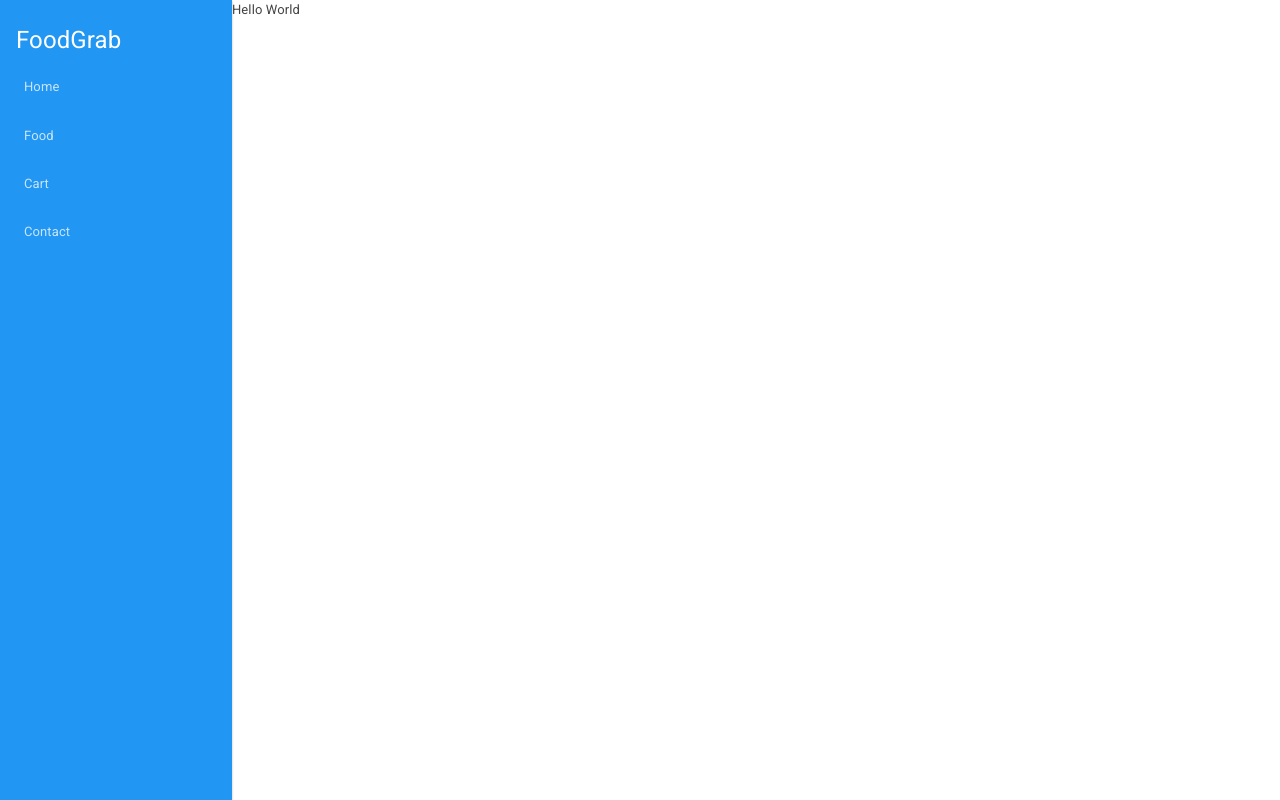
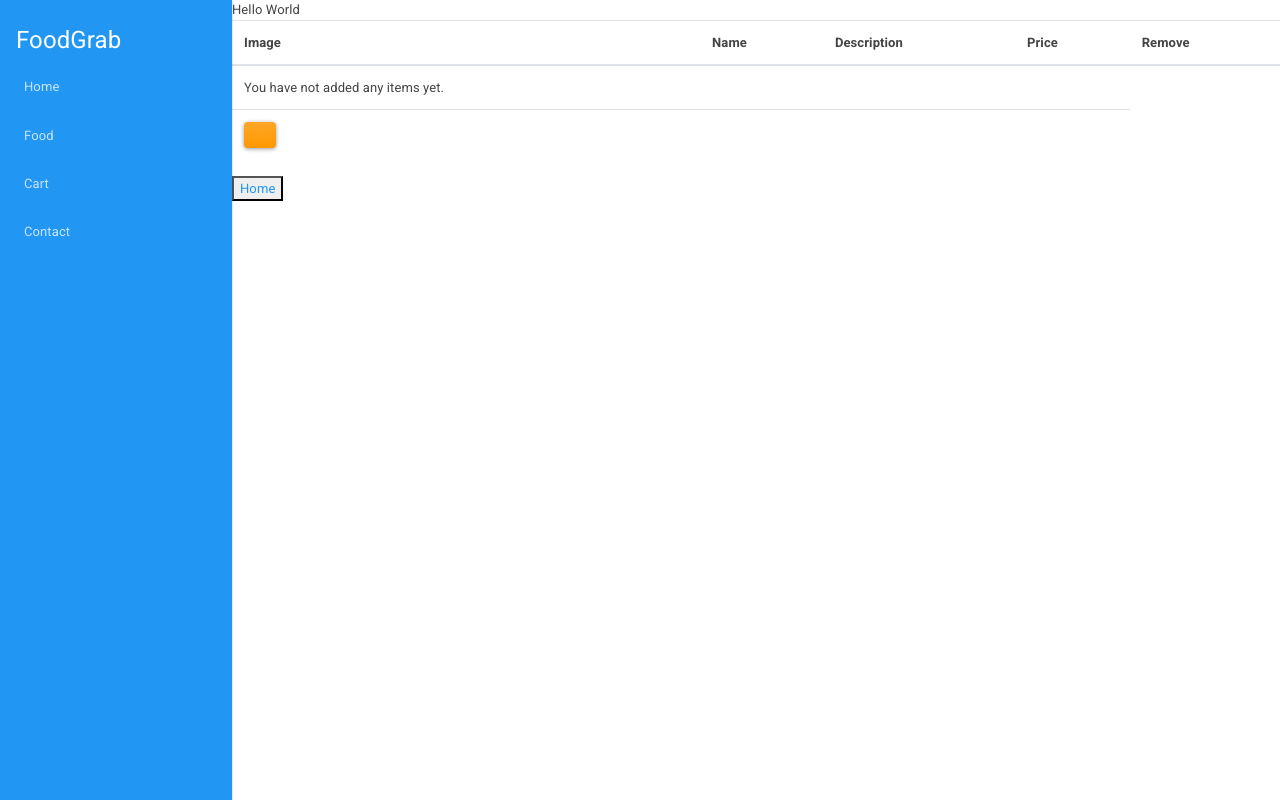
Before and after one commit to andrealcantara07/FoodApp_Django, a Django app: template restaurants/templates/restaurants/cart.html in a window 1280 px wide. Run offline with Django 3.2, Linux system fonts and the light colour scheme; the template is opened without the code that fills it: values that come from a table or form of the project are taken from there, others are empty; data comes from the database, SQL or seed files in the repository; both versions use the stored data as it was after the commit; some libraries are stand-ins or nearby versions.

Commit message:
added and delete from cart

```diff
--- a/foodapp/settings.py
+++ b/foodapp/settings.py
@@ -126,3 +126,6 @@
 ]
 FOOD_URL = '/food/'
 FOOD_ROOT = BASE_DIR
+
+CART_URL = '/cart/'
+CART_ROOT = BASE_DIR
--- a/foodapp/urls.py
+++ b/foodapp/urls.py
@@ -27,7 +27,9 @@
     path('', restaurants.views.home, name='home'),
     path('cart/', restaurants.views.cart, name='cart'),
     path('add-to-cart/<int:item_id>', restaurants.views.add_to_cart, name='add_to_cart'),
+    path('item/delete/<int:item_id>', restaurants.views.delete_from_cart, name='delete_from_cart')
 ]
 
 urlpatterns += static(settings.STATIC_URL, document_root=settings.STATIC_ROOT)
 urlpatterns += static(settings.FOOD_URL, document_root=settings.FOOD_ROOT)
+urlpatterns += static(settings.CART_URL, document_root=settings.CART_ROOT)
--- a/restaurants/models.py
+++ b/restaurants/models.py
@@ -55,4 +55,4 @@
         return self.items.all()
 
     def get_cart_total(self):
-        return sum([item.product.price for item in self.items.all()])
+        return sum([item.food.price for item in self.items.all()])
--- a/restaurants/templates/restaurants/cart.html
+++ b/restaurants/templates/restaurants/cart.html
@@ -1,3 +1,4 @@
+
 {% extends "restaurants/home.html" %}
 
 {% block content %}
@@ -5,4 +6,69 @@
 
 Hello World
 
+<table class="table table-hover">
+    <thead>
+      <tr>
+        <th scope="col">Image</th>
+        <th scope="col">Name</th>
+        <th scope="col">Description</th>
+        <th scope="col">Price</th>
+        <th scope="col">Remove</th>
+      </tr>
+    </thead>
+    <tbody>
+
+{% for item in order.get_cart_items %}
+
+<tr>
+    <th scope="row"><img src="{{item.food.image.url}}" height="100" width="150"></th>
+    <td>{{item.food.name}}</td>
+    <td>{{item.food.description}}</td>
+    <td>${{item.food.price|floatformat:2}}</td>
+    <td><a href="{% url 'delete_from_cart' item.id%}"><button type="button" class="btn btn-danger">Delete</button></a></td>
+  </tr>
+
+  {% empty %}
+  <tr>
+      <td>You have not added any items yet.</td>
+  </tr>
+{% endfor %}
+
+<tr>
+    {% if order.get_cart_total != None %}
+    <td colspan= 3>
+        <strong class='pull-right'>Order Total:</strong>
+    </td>
+
+    <td colspan= 5>
+        <strong>${{order.get_cart_total|floatformat:2}}</strong>
+    </td>
+
+    {% endif %}
+</tr>
+
+
+<tr>
+    <td colspan=4>
+        <a href="{% url 'food' %}" class ="btn btn-warning pull-left">
+        {% if order.get_cart_items != None %}
+           Add Items
+        {% elif order.get_cart_items %}
+            Continue Looking
+        </a>
+        {% endif %}
+    </td>
+    {% if order.get_cart_items %}
+    <td colspan=2>
+
+        <a href="{% url 'food' %}" class ="btn btn-primary">Order It</a>
+
+    </td>
+
+    {% endif %}
+</tr>
+</tbody>
+</table>
+<button><a href ="/">Home</a></button>
+
 {% endblock %}
--- a/restaurants/templates/restaurants/home.html
+++ b/restaurants/templates/restaurants/home.html
@@ -41,7 +41,15 @@
 
     </div>
 </nav>
-
+<div id = "messages">
+    {% if messages %}
+    <ul class="messages">
+        {% for message in messages %}
+        <li{% if message.tags %} class="{{ message.tags }}"{% endif %}>{{ message }}</li>
+        {% endfor %}
+    </ul>
+    {% endif %}
+</div>
 {% block content %}
 
 <h1>Welcome To FoodGrab!</h1>
--- a/static/style.css
+++ b/static/style.css
@@ -49,6 +49,12 @@
         .navbar.fixed-left .navbar-nav .nav-item .dropdown-menu {
           left: 100%; } }
 
+
+
+#messages{
+  color: blue;
+}
+
 /*------------
  FOOD CONTENT
 ------------*/
```
Also changed, not shown: restaurants/views.py (+34 -1 lines), db.sqlite3.
